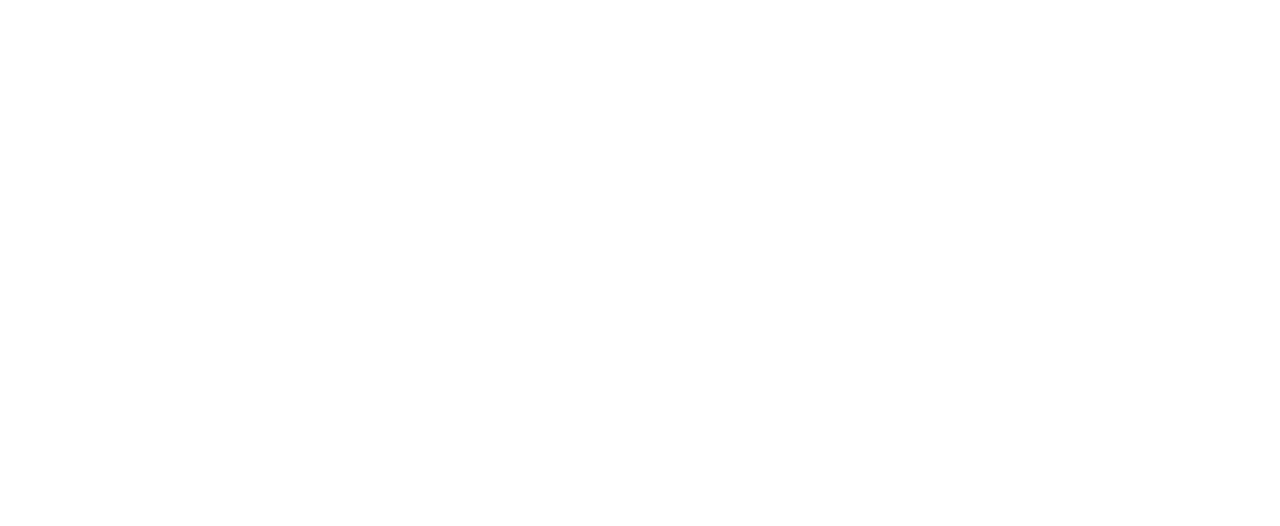
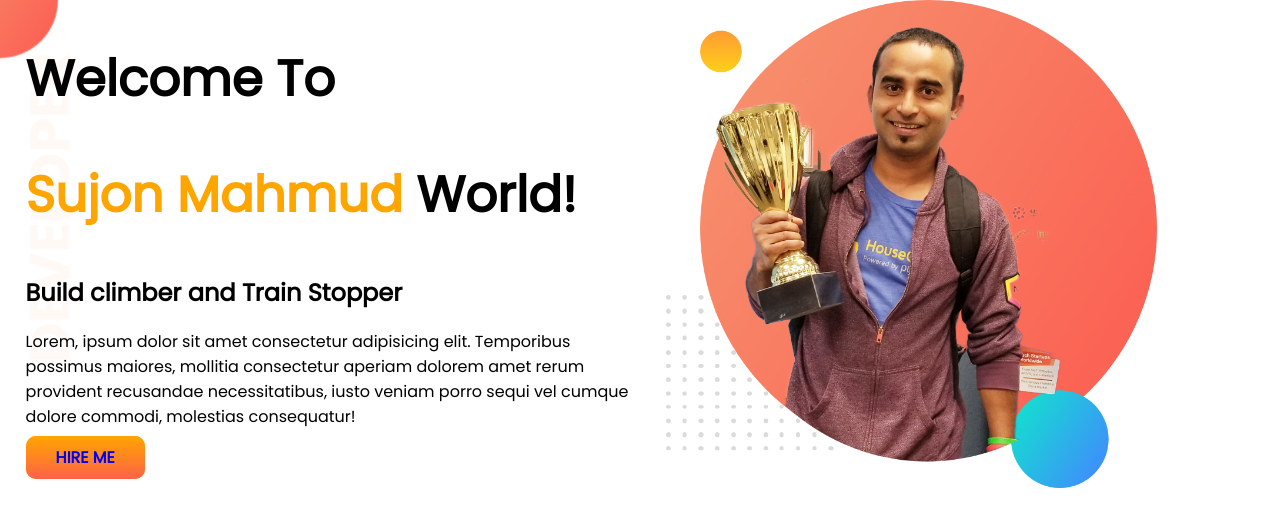
Before and after one commit to SujonMahmud6814/developer-portfolio, a plain HTML site: page index.html in a window 1280 px wide. Drawn offline with Linux system fonts and the light colour scheme.

Commit message:
first section added

```diff
--- a/css/style.css
+++ b/css/style.css
@@ -0,0 +1,34 @@
+body {
+    font-family: "Poppins", sans-serif;
+    margin: 0;
+    padding: 0;
+    box-sizing: border-box;
+}
+.orange-color {
+    color: orange;
+}
+h1 {
+    font-size: 50px;
+}
+section {
+    display: flex;
+}
+.half-width img {
+    width: 80%;
+}
+.half-width {
+    width: 50%;
+    padding-left: 2%;
+}
+.link-button{
+    text-decoration: none;
+    background-color: orange;
+    padding: 10px 30px;
+    border-radius: 10px;
+    font-weight: 700;
+    background-image: linear-gradient(orange,tomato);
+}
+.top-banner{
+    background-image: url(../images/top-banner.png);
+    background-repeat: no-repeat;
+}
--- a/index.html
+++ b/index.html
@@ -1,12 +1,36 @@
 <!DOCTYPE html>
 <html lang="en">
-<head>
-    <meta charset="UTF-8">
-    <meta http-equiv="X-UA-Compatible" content="IE=edge">
-    <meta name="viewport" content="width=device-width, initial-scale=1.0">
-    <title>Document</title>
-</head>
-<body>
-
-</body>
+    <head>
+        <meta charset="UTF-8" />
+        <meta http-equiv="X-UA-Compatible" content="IE=edge" />
+        <meta name="viewport" content="width=device-width, initial-scale=1.0" />
+        <title>Sujon Mahmud</title>
+        <link rel="preconnect" href="https://fonts.googleapis.com" />
+        <link rel="preconnect" href="https://fonts.gstatic.com" crossorigin />
+        <link
+            href="https://fonts.googleapis.com/css2?family=Poppins&display=swap"
+            rel="stylesheet"
+        />
+        <link rel="stylesheet" href="css/style.css" />
+    </head>
+    <body>
+        <section class="top-banner">
+            <div class="half-width">
+                <h1>Welcome To</h1>
+                <h1><span class="orange-color">Sujon Mahmud</span> World!</h1>
+                <h2>Build climber and Train Stopper</h2>
+                <p>
+                    Lorem, ipsum dolor sit amet consectetur adipisicing elit.
+                    Temporibus possimus maiores, mollitia consectetur aperiam
+                    dolorem amet rerum provident recusandae necessitatibus,
+                    iusto veniam porro sequi vel cumque dolore commodi,
+                    molestias consequatur!
+                </p>
+                <a class="link-button" href="#" target="_blank">HIRE ME</a>
+            </div>
+            <div class="half-width">
+                <img src="images/jhankar.png" alt="" />
+            </div>
+        </section>
+    </body>
 </html>
```
